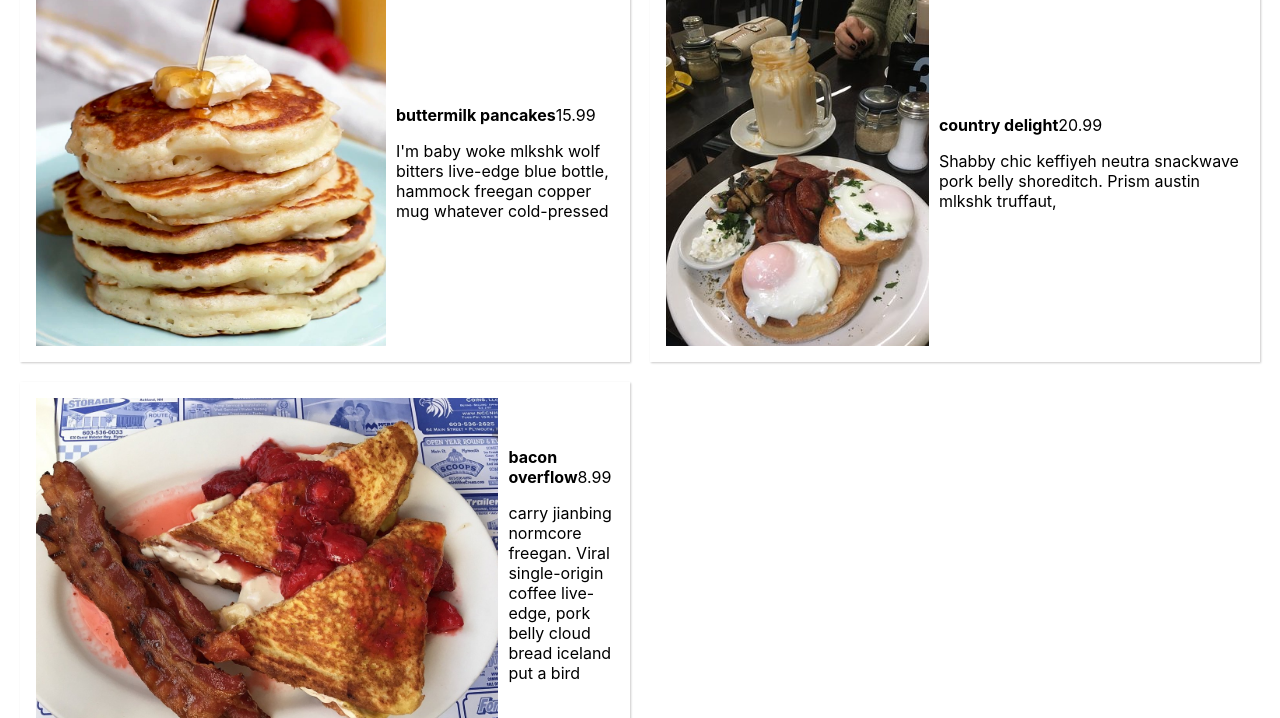
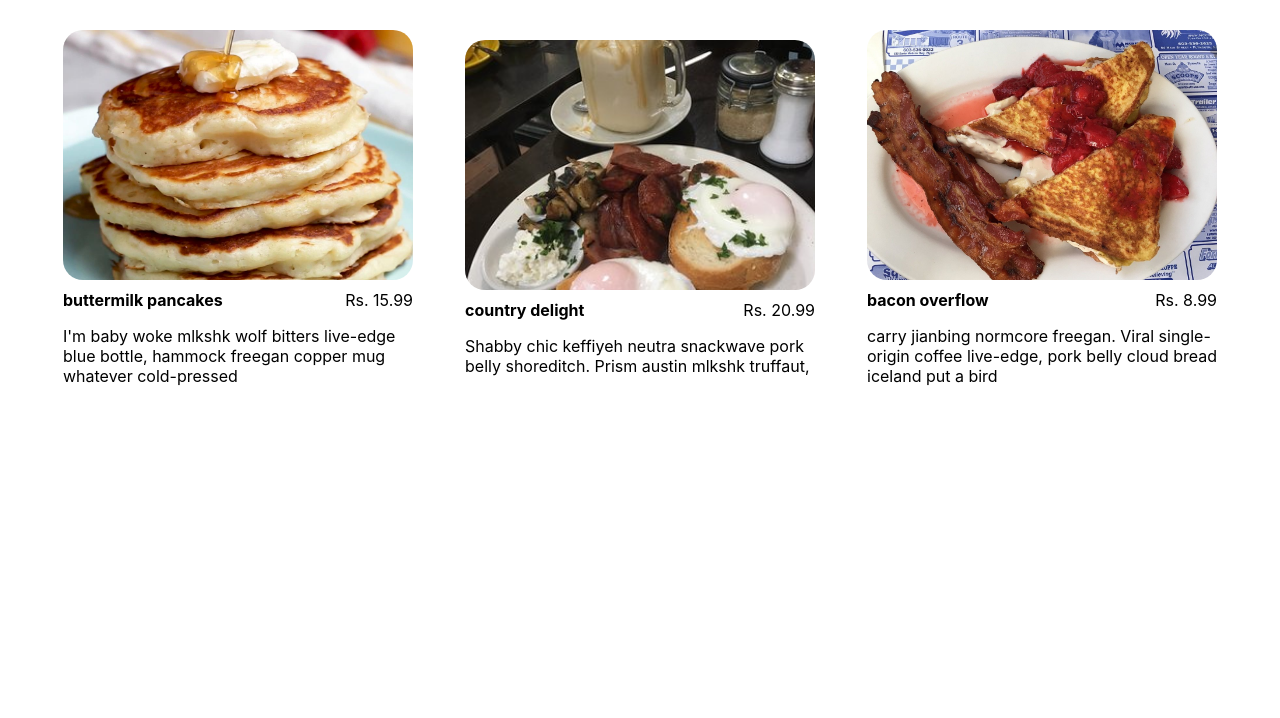
Before and after one commit to sayed-mudassir/menu, a React app: page / in a window 1280 px wide. Shown: the part 182-900 px from the top of the page. After the commit the page ends 800 px from the top, so only its background shows below. Built offline with nearby package versions, Linux system fonts and the light colour scheme.

Commit message:
fixed css

```diff
--- a/src/dishes.js
+++ b/src/dishes.js
@@ -6,9 +6,9 @@ export const DishesList = ({selectedList})=>{
                 <div className="dish-card">
                     <img src={dish.img}/>
                     <div>
-                        <div>
+                        <div className="title">
                             <b>{dish.title}</b>
-                            <span>{dish.price}</span>
+                            <span>Rs. {dish.price}</span>
                         </div>
                         <p>{dish.desc}</p>
                     </div>
--- a/src/menu.css
+++ b/src/menu.css
@@ -2,6 +2,10 @@
     display: flex;
     flex-direction: column;
     align-items: center;
+    justify-content: space-between;
+    h1{
+        font-size: 50px;
+    }
     .category-list{
         display: flex;
         justify-content: center;
@@ -21,24 +25,35 @@
     }
     .dishes-list{
         display: grid;
-        grid-template-columns: 1fr 1fr;
+        grid-template-columns: 1fr 1fr 1fr;
         gap: 20px;
         padding: 20px;
         .dish-card{
+            /* border: 1px solid red; */
             height: 350px;
+            width: 350px;
             display: flex;
+            flex-direction: column;
             gap: 10px;
             padding: 1rem;
             align-items: center;
-            box-shadow: 1px 1px 2px #cac9c9;
+            justify-content: center;
+            /* box-shadow: 1px 1px 2px #cac9c9; */
             img{
-                height: 350px;
-                width: 80%;
+                height: 250px;
+                width: 350px;
                 object-fit: cover;
+                border-radius: 20px;
+            }
+            .title{
+                display: flex;
+                flex-direction: row;
+                justify-content: space-between;
             }
 
         }
         .dish-card:hover{
+            border-radius: 20px;
             box-shadow: 2px 5px 20px #cac9c9;
         }
     }
```
